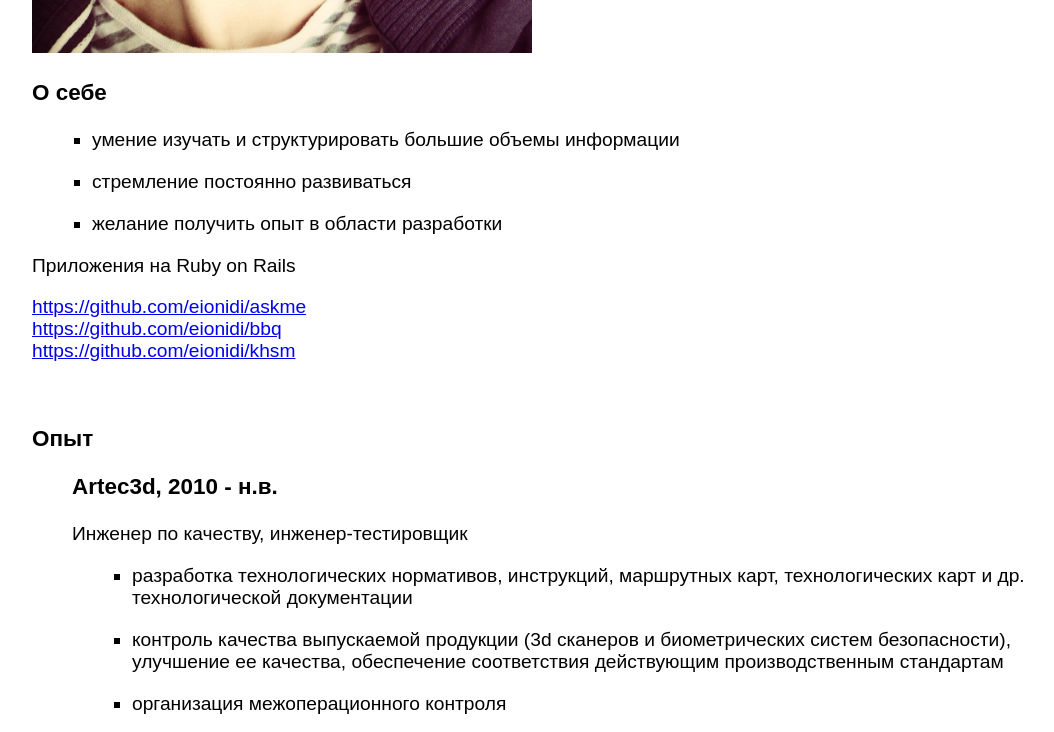
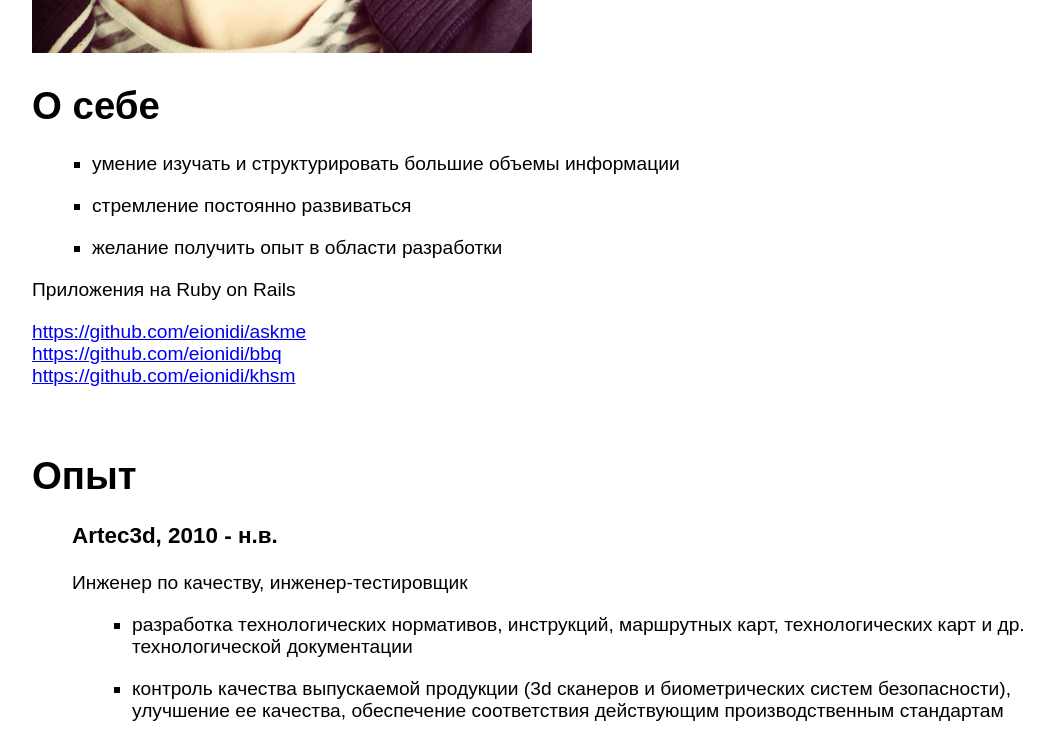
Before and after one commit to eionidi/CV, a plain HTML site: page index.html in a window 1280 px wide. Shown: the part 587-1319 px from the top of the page, without its empty margins (58-1112 px from the left). Drawn offline with Linux system fonts and the light colour scheme.

Commit message:
refactoring

```diff
--- a/index.html
+++ b/index.html
@@ -25,7 +25,7 @@
 		<p>Занятость: полная занятость</p>
 		<p>График работы: полный день</p>
 	</div>
-		<h3>О себе</h3>
+		<h1>О себе</h1>
 			<ul>
 				<li>умение изучать и структурировать большие объемы информации</li>
 				<li>стремление постоянно развиваться</li>
@@ -39,7 +39,7 @@
 			</div>
 		<p>&nbsp;</p>
 		<dd class="clear"></dd>
-		<h3>Опыт</h3>
+		<h1>Опыт</h1>
 		<dd class="experience">
 			<h3>Artec3d, 2010 - н.в.</h3>
 			<p>Инженер по качеству, инженер-тестировщик</p>
@@ -80,7 +80,7 @@
 				<li>работа с поставщиками</li>
 			</ul>
 		</dd>
-		<h3>Образование</h3>
+		<h1>Образование</h1>
 		<dd>
 			<h4>Северо-Кавказский Горно-Металлургический Институт</h4>
 			<p> Факультет электронной техники/ электронные приборы и устройства, красный/инженер злектронной техники</p>
```
